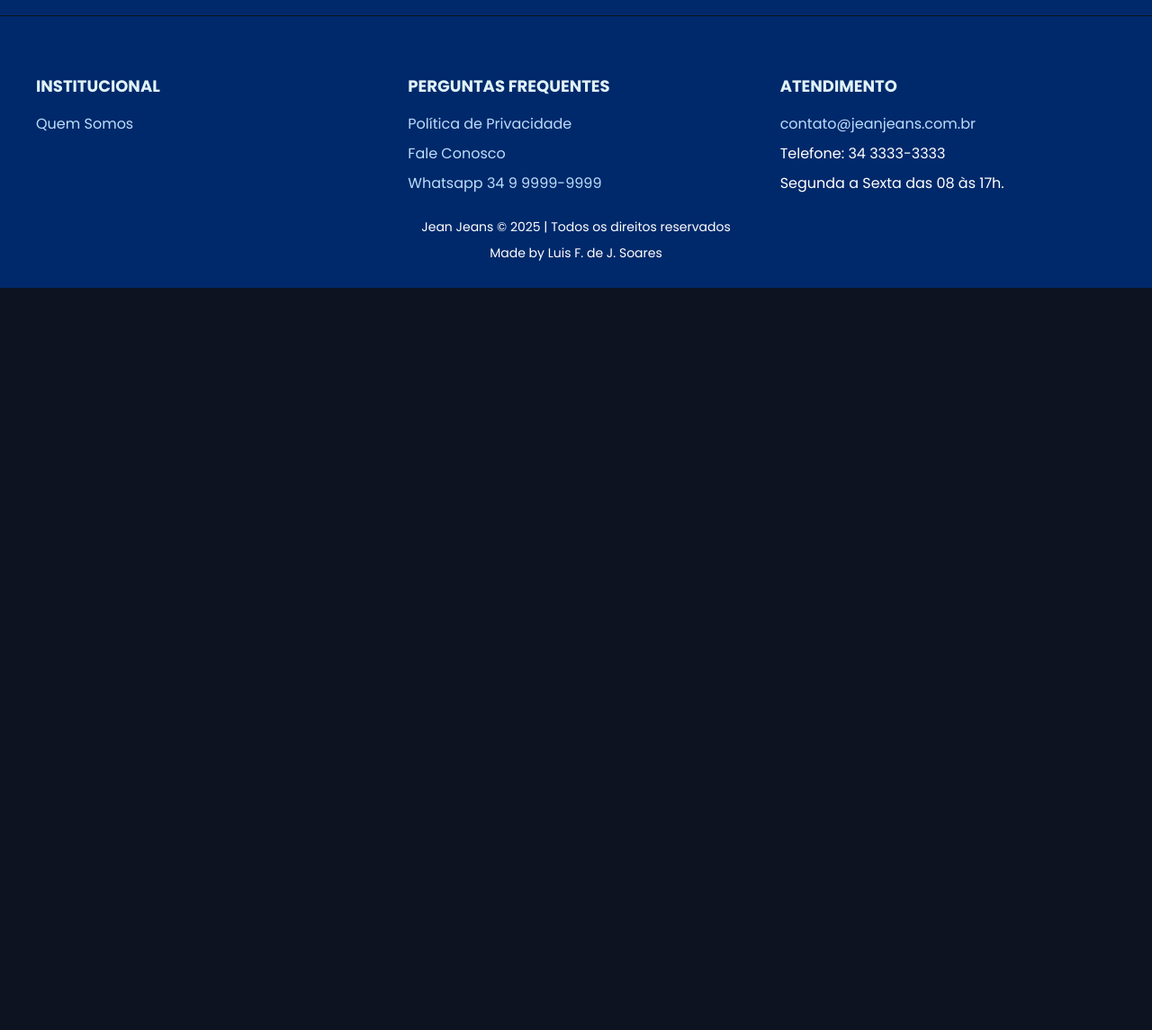
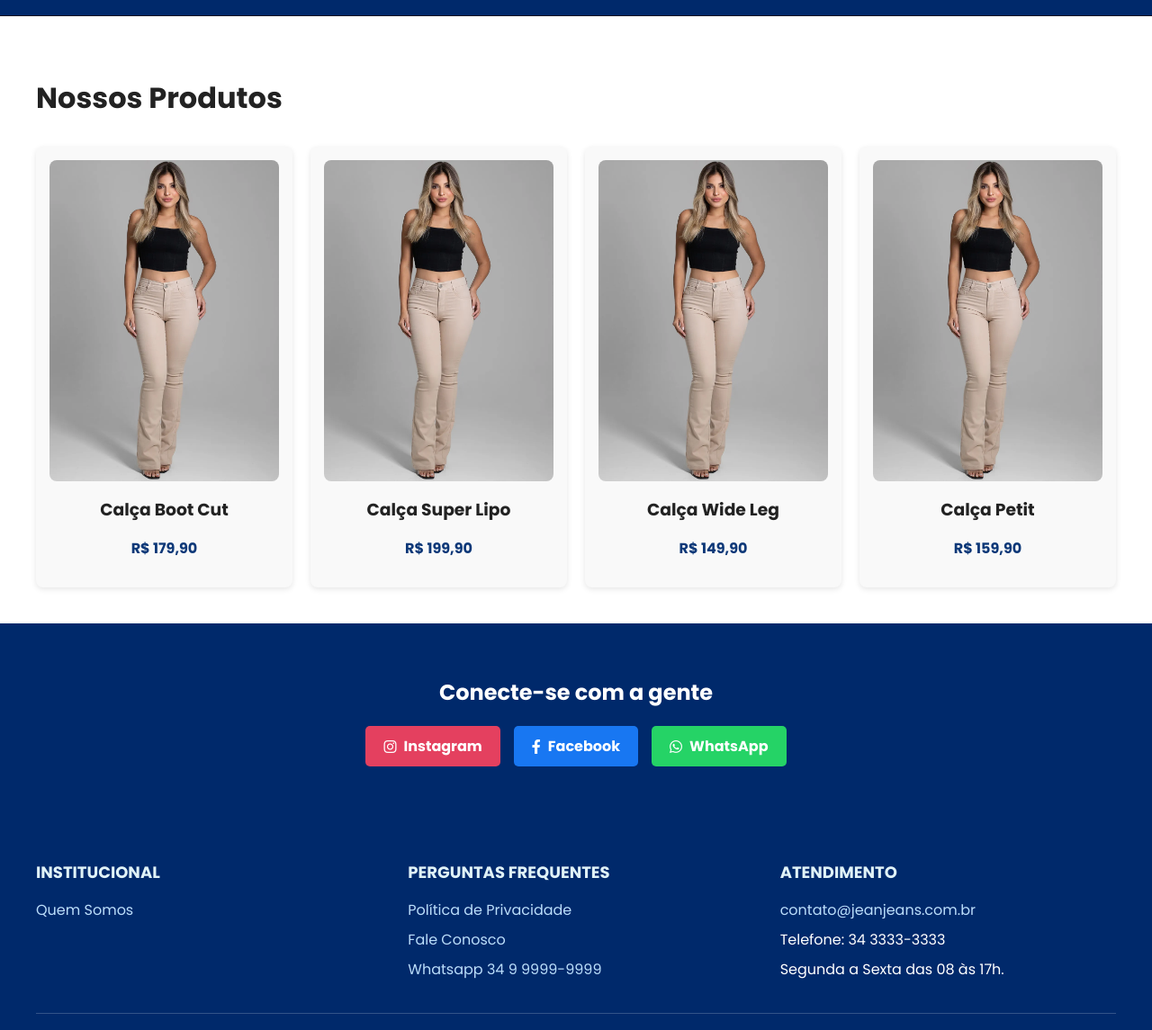
Before and after one commit to luisfjs14/jeanjeans, a plain HTML site: page produtos.html in a window 1280 px wide. Shown: the part 48-1193 px from the top of the page at 90% size. Before the commit the page ends 800 px from the top, so only its background shows below. Drawn offline with Linux system fonts and the light colour scheme.

Commit message:
Update produtos.html

```diff
--- a/produtos.html
+++ b/produtos.html
@@ -3,7 +3,7 @@
 <head>
   <meta charset="UTF-8">
   <meta name="viewport" content="width=device-width, initial-scale=1.0">
-    <title>Sawary Jeans</title>
+  <title>Produtos - Jean Jeans</title>
   <link rel="stylesheet" href="css/style.css">
   <link rel="stylesheet" href="https://cdnjs.cloudflare.com/ajax/libs/font-awesome/6.4.0/css/all.min.css">
   <link href="https://fonts.googleapis.com/css2?family=Poppins:wght@300;400;600;700&display=swap" rel="stylesheet">
@@ -32,7 +32,41 @@
     </header>
 
 <main>
-
+  <section class="produtos-page">
+    <div class="container">
+      <h1 class="sec-title">Nossos <span>Produtos</span></h1>
+      <div class="produtos-grid">
+        <div class="produto-card">
+          <img src="img/calca-sarja-sawary-boot-cut-274683--1-.webp" alt="Produto 1">
+          <h3>Calça Boot Cut</h3>
+          <p class="preco">R$ 179,90</p>
+        </div>
+        <div class="produto-card">
+          <img src="img/calca-sarja-sawary-boot-cut-274683--1-.webp" alt="Produto 2">
+          <h3>Calça Super Lipo</h3>
+          <p class="preco">R$ 199,90</p>
+        </div>
+        <div class="produto-card">
+          <img src="img/calca-sarja-sawary-boot-cut-274683--1-.webp" alt="Produto 3">
+          <h3>Calça Wide Leg</h3>
+          <p class="preco">R$ 149,90</p>
+        </div>
+        <div class="produto-card">
+          <img src="img/calca-sarja-sawary-boot-cut-274683--1-.webp" alt="Produto 4">
+          <h3>Calça Petit</h3>
+          <p class="preco">R$ 159,90</p>
+        </div>
+      </div>
+    </div>
+  </section>
+  <section class="sobre-social">
+    <h2>Conecte-se com a gente</h2>
+    <div class="social-buttons">
+      <a href="#" class="social-btn insta"><i class="fab fa-instagram"></i> Instagram</a>
+      <a href="#" class="social-btn face"><i class="fab fa-facebook-f"></i> Facebook</a>
+      <a href="#" class="social-btn whats"><i class="fab fa-whatsapp"></i> WhatsApp</a>
+    </div>
+  </section>
 </main>
 
 <footer class="footer">
@@ -40,9 +74,7 @@
     <div class="footer-grid">
       <div>
         <h4>INSTITUCIONAL</h4>
-                    <ul>
-                        <li><a href="#">Quem Somos</a></li>
-                    </ul>
+        <ul><li><a href="#">Quem Somos</a></li></ul>
       </div>
       <div>
         <h4>PERGUNTAS FREQUENTES</h4>
@@ -55,12 +87,13 @@
       <div>
         <h4>ATENDIMENTO</h4>
         <ul>
-                        <li><a href="mailto:sac@sawary.com">contato@jeanjeans.com.br</a></li>
+          <li><a href="mailto:contato@jeanjeans.com.br">contato@jeanjeans.com.br</a></li>
           <li>Telefone: 34 3333-3333</li>
           <li>Segunda a Sexta das 08 às 17h.</li>
         </ul>
       </div>
     </div>
+    <div class="footer-separator"></div>
     <div class="rodape-copy">
       <p>Jean Jeans © 2025 | Todos os direitos reservados</p>
       <p>Made by Luis F. de J. Soares</p>
```
Lines whose indentation alone changed are shown as unchanged.
